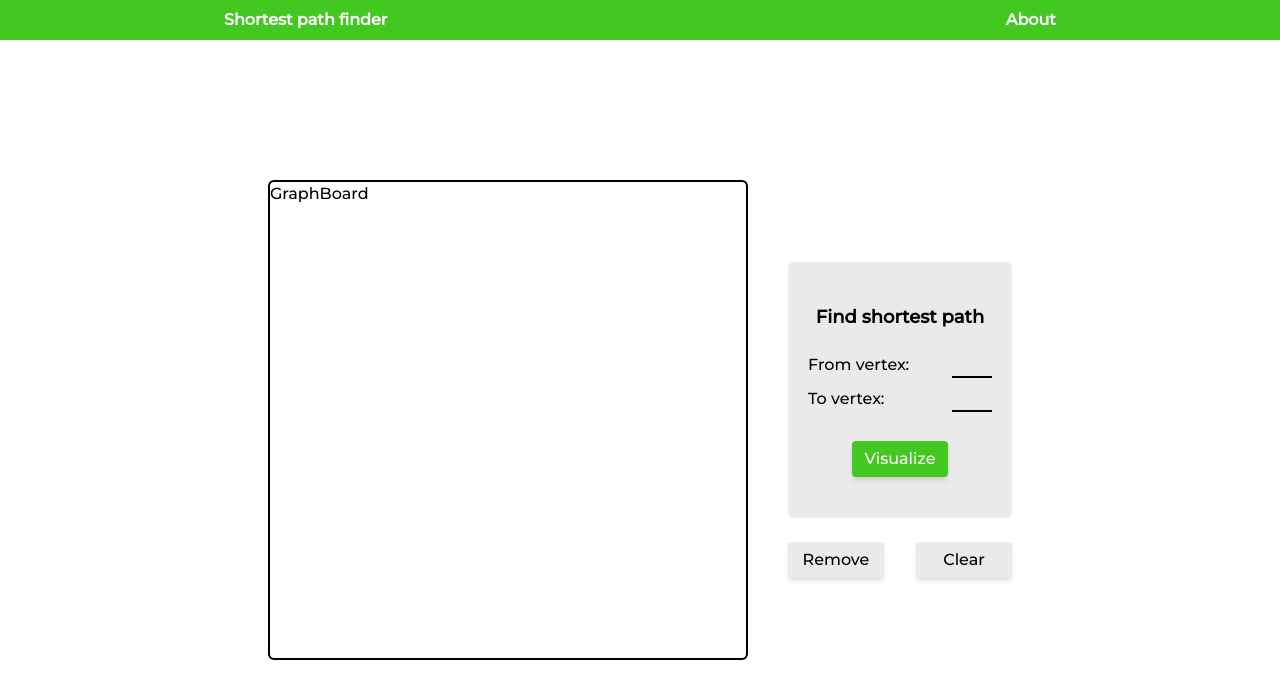
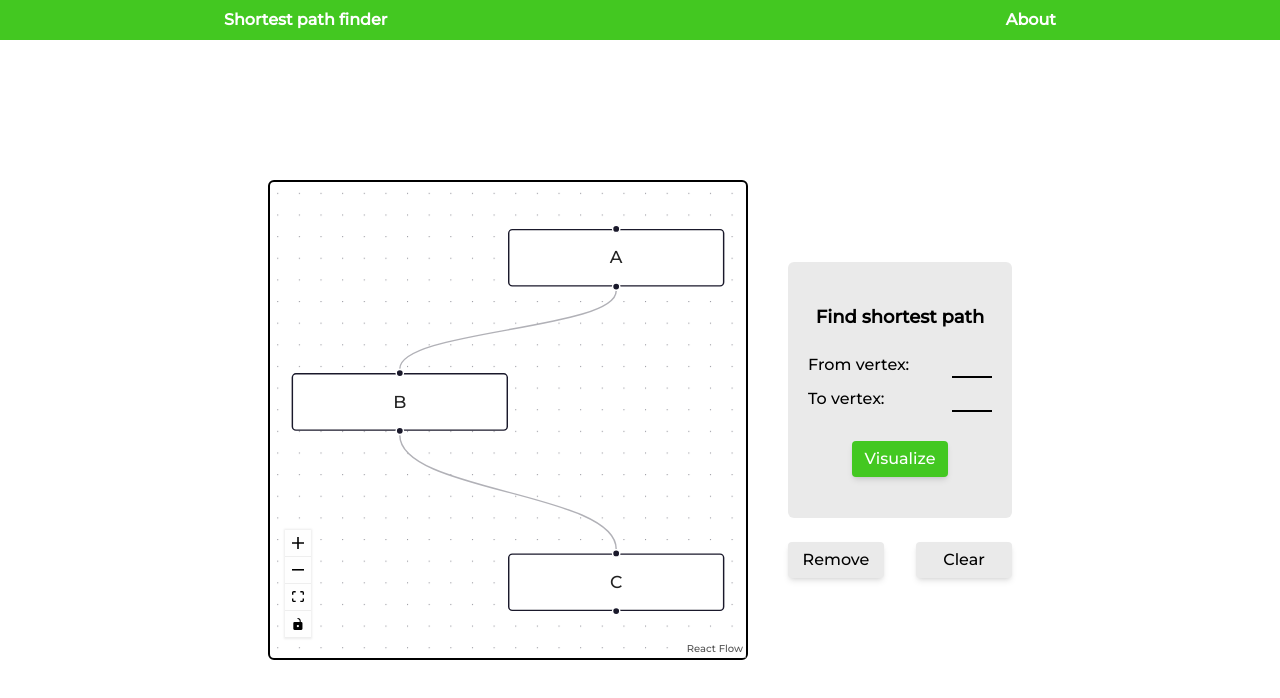
Before and after one commit to thucnhu/shortest-path-finder, a React (Create React App) app: page / in a window 1280 px wide. Shown: the top 698 px of the page. Built offline with nearby package versions, Linux system fonts and the light colour scheme.

Commit message:
graph react-flow init

```diff
--- a/src/components/GraphBoard.js
+++ b/src/components/GraphBoard.js
@@ -1,9 +1,42 @@
-import React from 'react'
+import React, { useState, useCallback } from 'react'
+import ReactFlow, { Controls, Background } from 'react-flow-renderer'
+import {applyEdgeChanges, applyNodeChanges, addEdge, } from 'react-flow-renderer'
+
+import { initialEdges, initialNodes } from '../const/InitialGraph'
+
 
 export default function GraphBoard() {
+	const [nodes, setNodes] = useState(initialNodes);
+  const [edges, setEdges] = useState(initialEdges);
+
+  const onNodesChange = useCallback(
+    (changes) => setNodes((nds) => applyNodeChanges(changes, nds)),
+    [setNodes]
+  );
+
+  const onEdgesChange = useCallback(
+    (changes) => setEdges((eds) => applyEdgeChanges(changes, eds)),
+    [setEdges]
+  );
+
+  const onConnect = useCallback(
+    (connection) => setEdges((eds) => addEdge(connection, eds)),
+    [setEdges]
+  );
+
 	return (
 		<div className='border-2 border-black h-full min-w-[30rem] w-full rounded-md'>
-			<h1>GraphBoard</h1>
+			<ReactFlow
+      nodes={nodes}
+      edges={edges}
+      onNodesChange={onNodesChange}
+      onEdgesChange={onEdgesChange}
+      onConnect={onConnect}
+      fitView
+			>
+			<Controls />
+			<Background />
+			</ReactFlow>
 		</div>
 	)
 }
--- /dev/null
+++ b/src/const/InitialGraph.js
@@ -0,0 +1,28 @@
+const initialNodes = [
+  {
+    id: '1',
+    // type: 'input',
+    data: { label: 'A' },
+    position: { x: 250, y: 25 },
+  },
+
+  {
+    id: '2',
+    // you can also pass a React component as a label
+    data: { label: <div>B</div> },
+    position: { x: 100, y: 125 },
+  },
+  {
+    id: '3',
+    // type: 'output',
+    data: { label: 'C' },
+    position: { x: 250, y: 250 },
+  },
+];
+
+const initialEdges = [
+  { id: 'e1-2', source: '1', target: '2' },
+  { id: 'e2-3', source: '2', target: '3' },
+];
+
+export {initialEdges, initialNodes}
```
